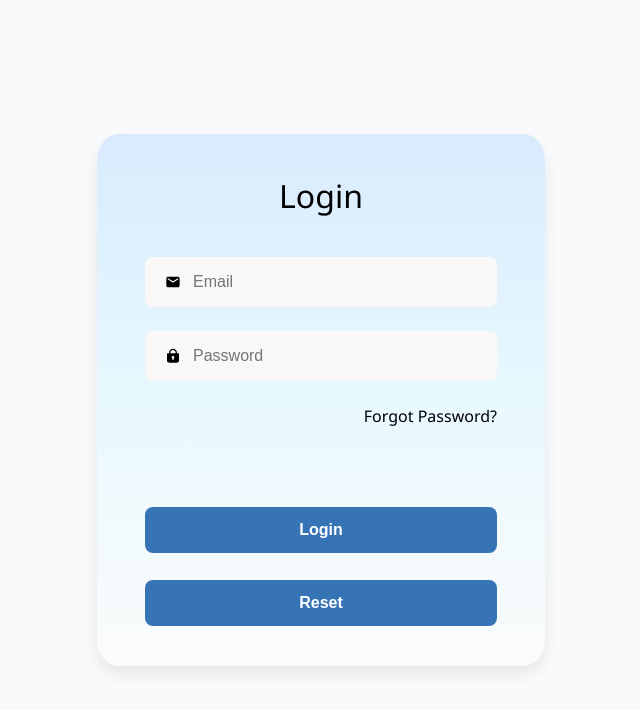
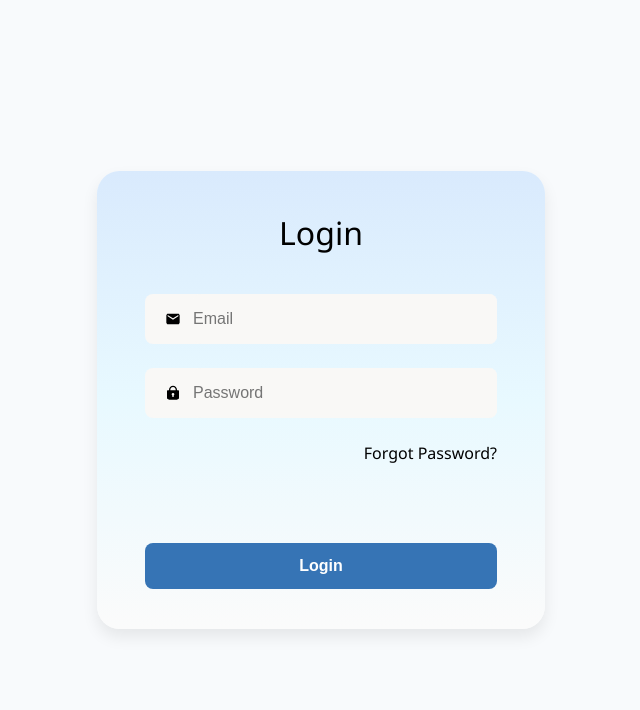
Before and after one commit to Geethika-tech/Solum-Web-Developer-Test, a Next.js app in the folder C/login-page/: page / in a window 1280 px wide. Shown: the top 710 px of the page, without its empty margins (319-959 px from the left). Built offline with nearby package versions, Linux system fonts and the light colour scheme.

Commit message:
Update page.js

```diff
--- a/C/login-page/src/app/page.js
+++ b/C/login-page/src/app/page.js
@@ -7,8 +7,9 @@ import { MdEmail } from "react-icons/md";
 import { RiLock2Fill } from "react-icons/ri";
 // Import toast for notifications
 import toast from "react-hot-toast";
+import { handleLogin } from "./utils/loginHandler";
 
-// Simulated credentials
+// Sample credentials for demonstration
 const credentials = [
   { email: "test@example.com", password: "Test@1234" },
   { email: "user@example.com", password: "User@5678" },
@@ -21,59 +22,16 @@ export default function LoginPage() {
   const [hideForm, setHideForm] = useState(false);
 
   // Handle login form submission
-  const handleLogin = (e) => {
-    e.preventDefault();
-
-    setError(""); // clear previous errors
-
-    // Trimmed inputs for reliable validation
-    const trimmedEmail = email.trim();
-    const trimmedPassword = password.trim();
-
-    // --- Validation Checks ---
-    if (!trimmedEmail || !trimmedPassword) {
-      setError(
-        !trimmedEmail && !trimmedPassword
-          ? "Email and password cannot be empty"
-          : !trimmedEmail
-          ? "Email cannot be empty"
-          : "Password cannot be empty"
-      );
-      return;
-    }
-
-    // Check if email exists
-    const user = credentials.find((cred) => cred.email === trimmedEmail);
-    if (!user) {
-      setError("Email does not exist");
-      return;
-    }
-
-    // Password criteria check
-    const passwordRegex =
-      /^(?=.*[a-z])(?=.*[A-Z])(?=.*\d)(?=.*[!@#$%^&*()_+\-=[\]{};':"\\|,.<>/?]).{8,16}$/;
-    if (!passwordRegex.test(trimmedPassword)) {
-      setError(
-        "Password must be 8–16 characters, include uppercase, lowercase, number, and symbol"
-      );
-      return;
-    }
-
-    // Verify password
-    if (user.password !== trimmedPassword) {
-      setError("Incorrect password");
-      return;
-    }
-
-    // --- Successful Login ---
-    setHideForm(true);
-    setError(""); // clear error
-
-    toast.success(`Welcome, ${trimmedEmail}!`, {
-      duration: 3000,
-      position: "top-center",
-    });
-  };
+  const handleSubmit = (e) => {
+      handleLogin({
+        e,
+        email,
+        password,
+        credentials, // Pass the credentials
+        setError, // Pass the setter functions
+        setHideForm, // Pass the setter functions
+      });
+    };
 
   // Handle logout
   const handleLogout = () => {
@@ -87,13 +45,6 @@ export default function LoginPage() {
     });
   };
 
-  // Handles form reset by resetting all fields and errors
-  const handleReset = () => {
-  setEmail("");
-  setPassword("");
-  setError("");
-  }
-  // Renders the login form or welcome message based on state
 
   return (
     <div className={styles.page}>
@@ -112,7 +63,7 @@ export default function LoginPage() {
             </button>
           </div>
         ) : (
-          <form className={styles.loginForm} onSubmit={handleLogin}>
+          <form className={styles.loginForm} onSubmit={handleSubmit}>
             <h1 className={styles.heading}>Login</h1>
 
            <div className={styles.inputGroup}>
@@ -153,14 +104,6 @@ export default function LoginPage() {
               Login
             </button>
 
-            <button
-             type="button"
-             className={styles.button}
-             onClick={handleReset}
-             >
-             Reset
-            </button>
-
           </form>
         )}
       </main>
```
